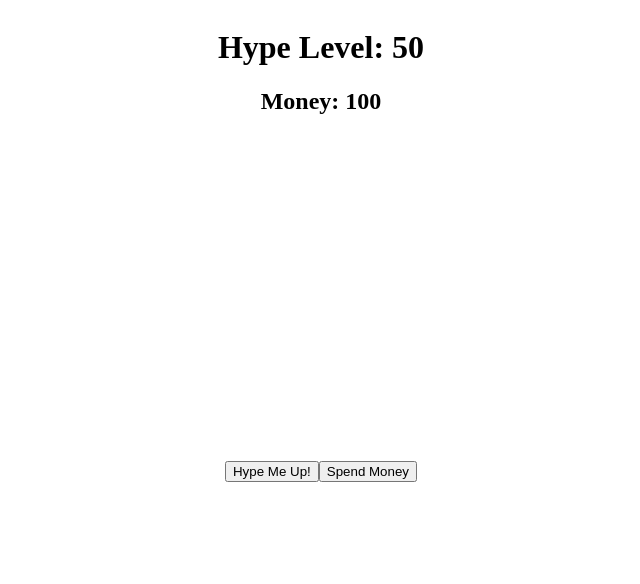
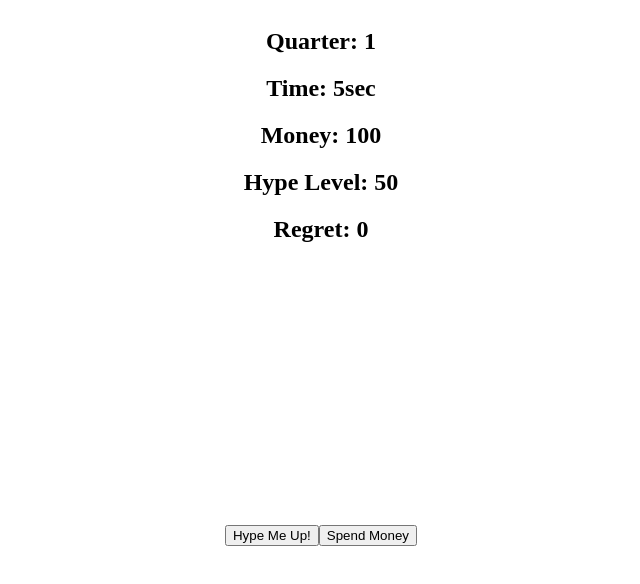
Before and after one commit to jettlewisd/nba-purgatory, a Vue app: page / in a window 1280 px wide. Shown: the top 584 px of the page, without its empty margins (327-967 px from the left). Built offline with nearby package versions, Linux system fonts and the light colour scheme.

Commit message:
luka tragedy

```diff
--- a/src/App.vue
+++ b/src/App.vue
@@ -7,8 +7,17 @@
         <!-- TOP: GAME INFO (score, hype, etc)-->
     <header class="p-4 text-center">
         <!-- TODO: Add scores / stats here -->
-      <h1 class="text-2xl font-bold">Hype Level: {{ game.hype }}</h1>
+      <h2 class="text-2xl font-bold">Quarter: {{ game.quarter }}</h2>
+      <h2 class="text-xl">Time: {{ game.time }}sec</h2>
       <h2 class="text-2xl font-bold">Money: {{ game.money }}</h2>
+      <h2 class="text-2xl font-bold">Hype Level: {{ game.hype }}</h2>
+      <h2 class="text-xl">Regret: {{ game.regret }}</h2>
+
+      <h3 class="text-md text-red-400" v-if="game.lukaTraded">
+        Luka traded at halftime! Riots ensue across Texas and your regret increases.
+      </h3>
+
+
     </header>
 
 
@@ -52,6 +61,38 @@ import { onMounted, onUnmounted } from 'vue';
 
 const game = useGameStore();
 
+onMounted(() => {
+  const interval = setInterval(() => {
+    // 1️⃣ increase time
+    game.time++
+
+    // 2️⃣ advance quarter every 60 seconds
+    if (game.time % 60 === 0 && game.quarter < 4) {
+      game.advanceQuarter()
+      console.log(`Quarter ${game.quarter}`)
+      // ⛔ you could trigger a sound/alert here later
+    }
+
+    // 3️⃣ update scoreGap based on hype
+    if (game.hype > 50) {
+      game.updateScoreGap(1)
+    } else if (game.hype < 50) {
+      game.updateScoreGap(-1)
+    }
+
+    // 4️⃣ Luka Trade at Halftime (start of Q3)
+    if (game.quarter === 3 && !game.lukaTraded) {
+    game.lukaTraded = true
+    game.addRegret(20)
+    console.log('Luka traded at halftime! Riots ensue across Texas.')
+    // TODO: show sad popup or animation here later
+    }
+
+  }, 1000)
+
+  onUnmounted(() => clearInterval(interval))
+})
+
 
 
 
--- a/src/stores/game.js
+++ b/src/stores/game.js
@@ -9,6 +9,7 @@ export const useGameStore = defineStore('game', {
         quarter: 1,
         time: 0,
         isEjected: false,
+        lukaTraded: false,
     }),
 
     actions: {
@@ -24,14 +25,15 @@ export const useGameStore = defineStore('game', {
         spendMoney(amount) {
             this.money = Math.max(0, this.money - amount)
         },
-        updateScoreGap(diff) {
-            this.scoreGap += diff
-        },
         advanceQuarter() {
             this.quarter++
         },
         updateScoreGap(amount) {
             this.scoreGap += amount
         },
+        decreaseRegret(amount) {
+            this.regret = Math.max(0, this.regret - amount)
+        },
+
     }
 })
```
